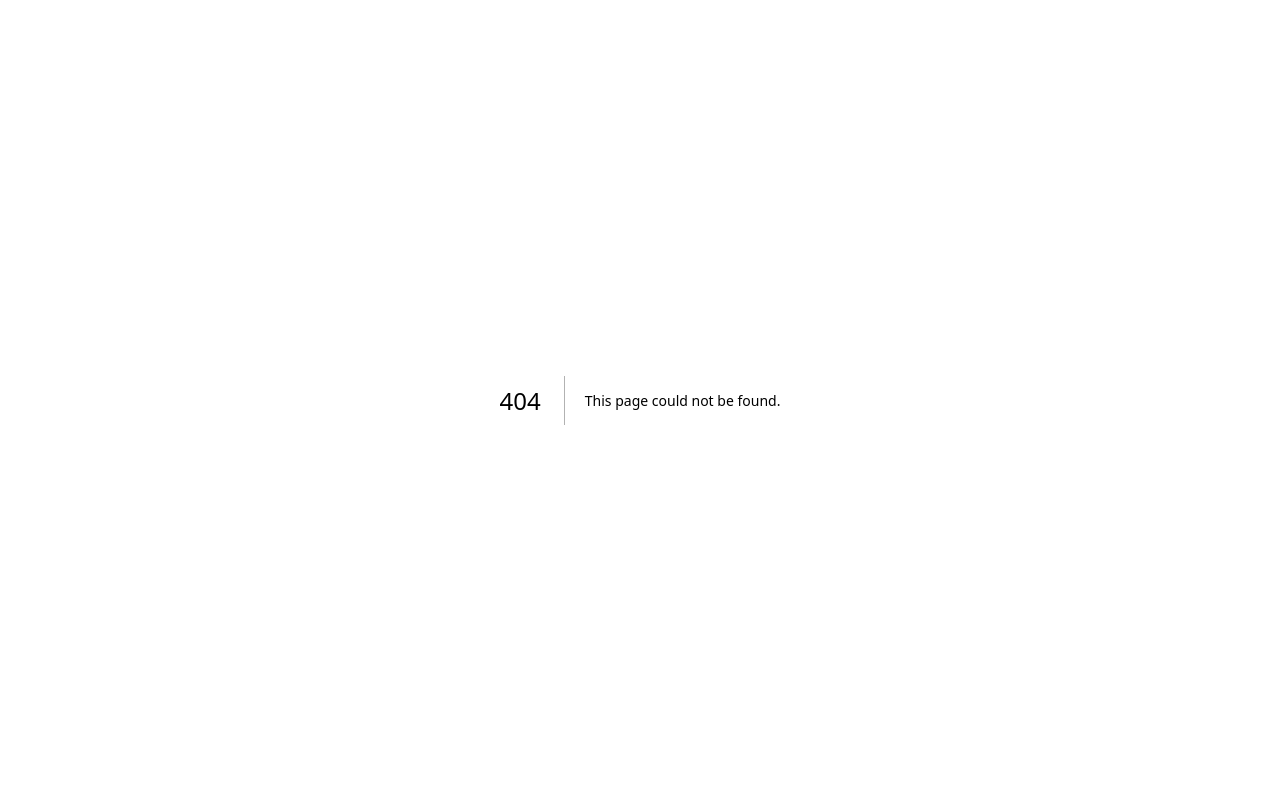
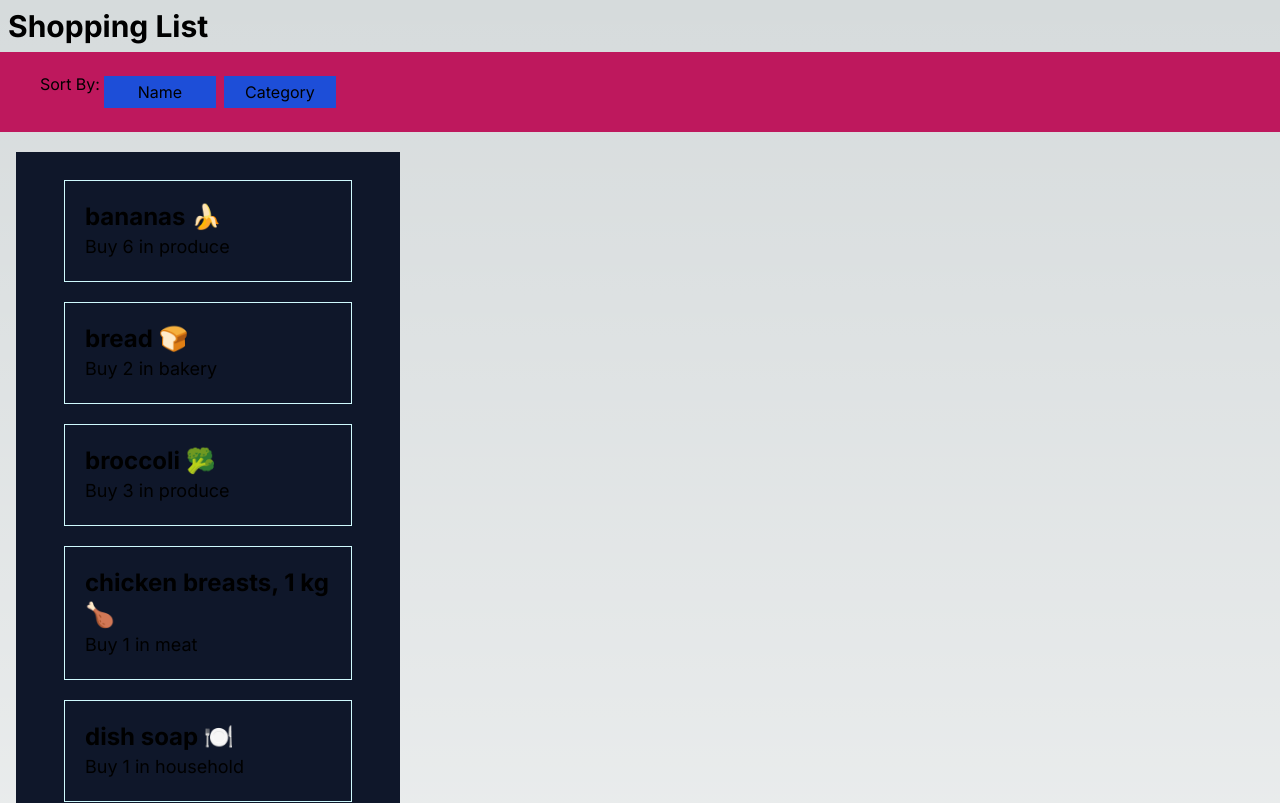
Before and after one commit to Harmandeepkaur04/cprg306-assignments, a Next.js app: page /week-5 in a window 1280 px wide. Before the commit this address had no page. Shown: the top 803 px of the page. Built offline with nearby package versions, Linux system fonts and the light colour scheme.

Commit message:
Week-5
Did assignment week-05

```diff
--- a/app/page.js
+++ b/app/page.js
@@ -5,7 +5,7 @@
   return (
     <main>
       <h1>cprg306:Web Development 2-Assignments</h1>
-      <Link className="underline text-cyan-600 hover:text-cyan-300" href="./week-4">week-4</Link>
+      <Link className="underline text-cyan-600 hover:text-cyan-300" href="./week-5">week-5</Link>
 
     </main>
   );
--- /dev/null
+++ b/app/week-5/item-list.js
@@ -0,0 +1,39 @@
+"use client"
+import itemsData from "./items.json"
+
+import { useState } from "react";
+import Item from "./item";
+
+
+
+export default function ItemList() {
+
+  const [sortBy, setSortBy] = useState("name");
+
+  const handleSortByName = () => setSortBy("name");
+  const handleSortByCategory = () => setSortBy("category");
+
+    let sortedItems = [...itemsData];
+    if (sortBy === "name") {
+      sortedItems.sort((a, b) => a.name.localeCompare(b.name));
+    } else if (sortBy === "category") {
+      sortedItems.sort((a, b) => a.category.localeCompare(b.category));
+    }
+
+  return (
+    <div>
+    <section className="flex mb-5 px-10 py-5 bg-pink-700">
+      <div>
+        <label>Sort By:</label>
+      </div>
+      <button className=" bg-blue-700 hover:bg-blue-400 py-1 m-1 w-28"  onClick={handleSortByName}>Name</button>
+      <button className=" bg-blue-700 hover:bg-blue-400 p-1 m-1 w-28" onClick={handleSortByCategory}>Category</button>
+      </section>
+    <section className=" p-2 m-4 bg-slate-900 max-w-sm">
+      {sortedItems.map((item) => (
+        <Item key={item.id} item={item} />
+      ))}
+    </section>
+  </div>
+);
+}
--- /dev/null
+++ b/app/week-5/item.js
@@ -0,0 +1,13 @@
+export default function Item({item}) {
+  const { name, quantity, category } = item;
+
+  return (
+    <ul>
+    <div className="text-lg  bg-slate-900 border border-cyan-100 mx-10 my-5 p-5 m-5 max-w-sm">
+      <li className="text-2xl font-bold">{name}</li>
+      <li> Buy {quantity} in {category}</li>
+      </div>
+    </ul>
+
+  );
+}
--- /dev/null
+++ b/app/week-5/items.json
@@ -0,0 +1,74 @@
+[
+    {
+      "id": "1h2GJKH12gkHG31h1H",
+      "name": "milk, 4 L 🥛",
+      "quantity": 1,
+      "category": "dairy"
+    },
+    {
+      "id": "2KJH3k2j3H1k2J3K1H",
+      "name": "bread 🍞",
+      "quantity": 2,
+      "category": "bakery"
+    },
+    {
+      "id": "3h2KJH3k2j3H1k2J3",
+      "name": "eggs, dozen 🥚",
+      "quantity": 2,
+      "category": "dairy"
+    },
+    {
+      "id": "4k2J3K1H2GJKH12gk",
+      "name": "bananas 🍌",
+      "quantity": 6,
+      "category": "produce"
+    },
+    {
+      "id": "5H1h1H2KJH3k2j3H",
+      "name": "broccoli 🥦",
+      "quantity": 3,
+      "category": "produce"
+    },
+    {
+      "id": "6H1k2J3K1H2GJKH1",
+      "name": "chicken breasts, 1 kg 🍗",
+      "quantity": 1,
+      "category": "meat"
+    },
+    {
+      "id": "7gkHG31h1H2KJH3k",
+      "name": "pasta sauce 🍝",
+      "quantity": 3,
+      "category": "canned goods"
+    },
+    {
+      "id": "8j3H1k2J3K1H2GJK",
+      "name": "spaghetti, 454 g 🍝",
+      "quantity": 2,
+      "category": "dry goods"
+    },
+    {
+      "id": "9H12gkHG31h1H2KJ",
+      "name": "toilet paper, 12 pack 🧻",
+      "quantity": 1,
+      "category": "household"
+    },
+    {
+      "id": "10H3k2j3H1k2J3K1",
+      "name": "paper towels, 6 pack",
+      "quantity": 1,
+      "category": "household"
+    },
+    {
+      "id": "11k2J3K1H2GJKH12",
+      "name": "dish soap 🍽️",
+      "quantity": 1,
+      "category": "household"
+    },
+    {
+      "id": "12GJKH12gkHG31h1",
+      "name": "hand soap 🧼",
+      "quantity": 4,
+      "category": "household"
+    }
+  ]
--- /dev/null
+++ b/app/week-5/page.js
@@ -0,0 +1,12 @@
+import ItemList from "./item-list";
+
+
+export default function page(){
+
+    return(
+        <main>
+        <h1 className="text-3xl font-bold m-2" >Shopping List</h1>
+        <ItemList />
+      </main>
+    );
+  }
```
